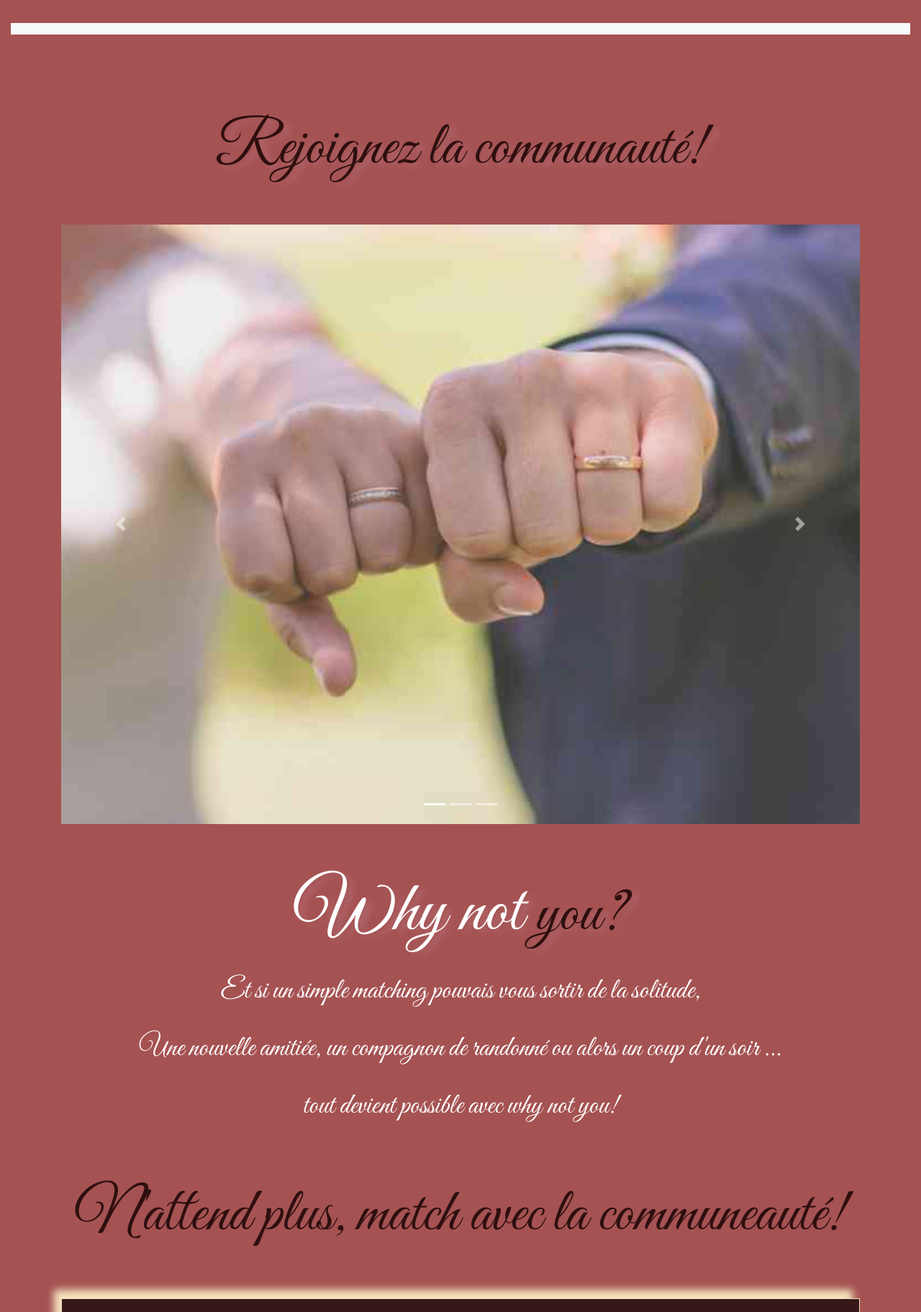
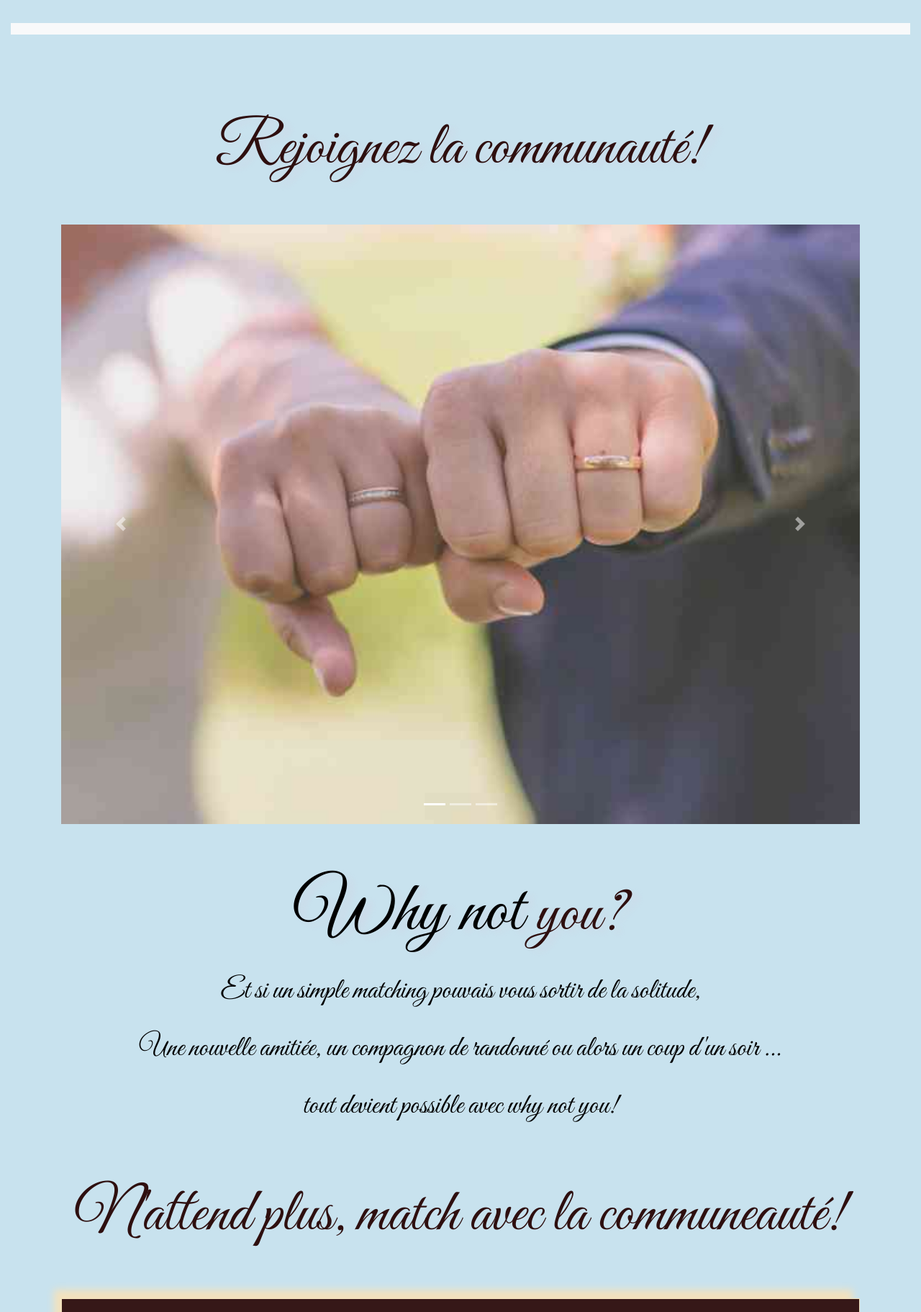
Before and after one commit to sandra-f/WhyNotYou, a PHP site: template templates/home.html.twig in a window 1280 px wide. Shown: the top 1823 px of the page at 72% size. Run offline with PHP 8.4, Linux system fonts and the light colour scheme; the template is opened without the code that fills it, so the values that code supplies are empty; some libraries are stand-ins or nearby versions.

```diff
--- a/public/css/stylebody.css
+++ b/public/css/stylebody.css
@@ -1,6 +1,6 @@
 body {
-    background: rgb(165, 82, 82);
-    color: white;
+    background: rgb(200, 226, 238);
+    color: rgb(0, 0, 0);
 	font-size: 1rem;
     line-height: 2;
 }
```
